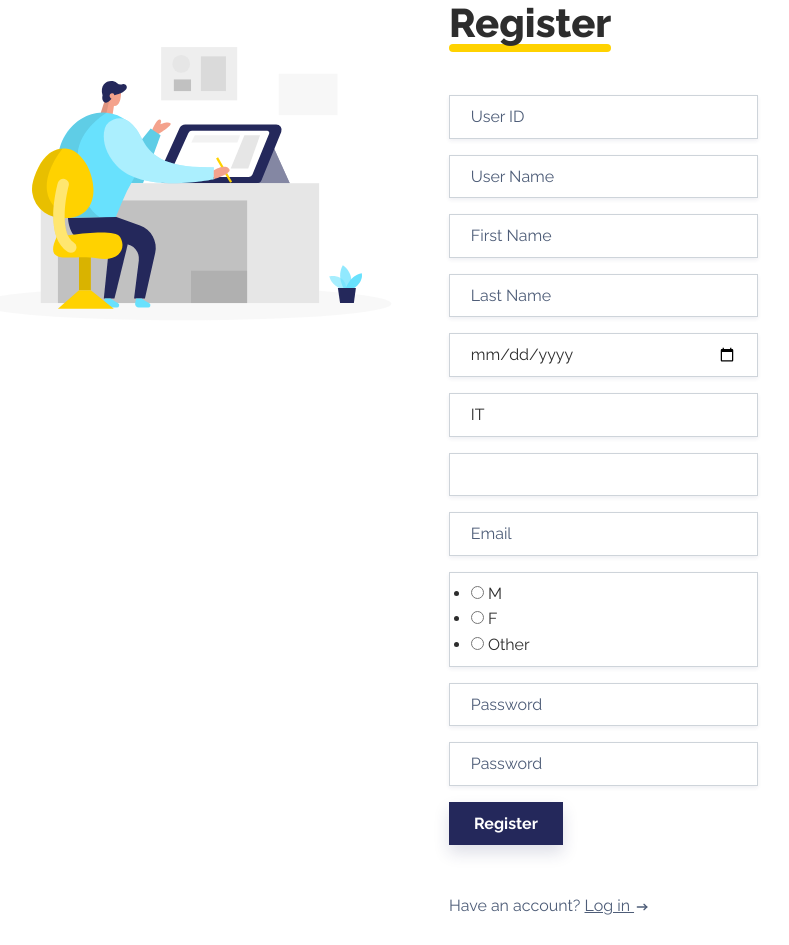
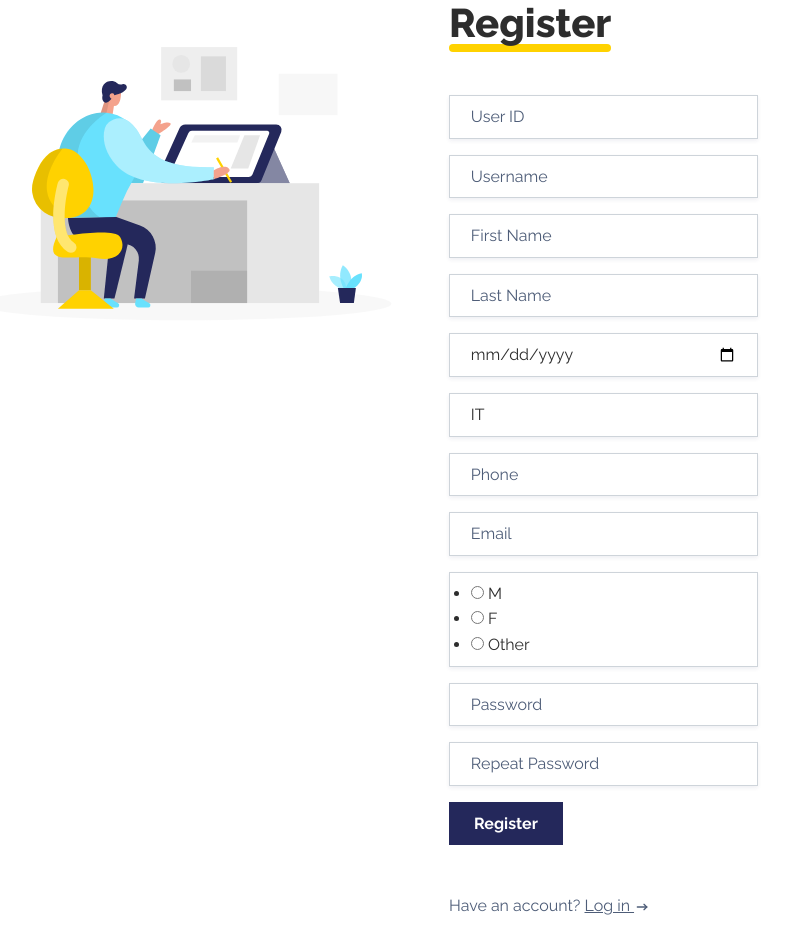
Before and after one commit to MacPapo/Paper-Review, a Flask app: page /register in a window 1280 px wide. Shown: the part 145-1090 px from the top of the page, without its empty margins (203-992 px from the left). Run offline with Flask 3, Linux system fonts and the light colour scheme; some libraries are stand-ins or nearby versions.

Commit message:
Fixed forms,Fixed login query
Fixed access with username

```diff
--- a/flask/app/models.py
+++ b/flask/app/models.py
@@ -6,7 +6,7 @@ from sqlalchemy.dialects.postgresql import BYTEA, ENUM  # Import BYTEA for postg
 from app import db, login
 
 
-class User(db.Model):
+class User(UserMixin,db.Model):
     uid = db.Column(db.String(16), index=True, primary_key=True)
     username = db.Column(db.String(32), index=True, unique=True, nullable=False)
     first_name = db.Column(db.String(32))
@@ -44,7 +44,8 @@ class User(db.Model):
 
     def format_birth_date(self):
         return self.birthdate.strftime("%Y-%m-%d")
-
+    def get_id(self):
+        return self.uid
 
 class Researcher(UserMixin, db.Model):
     rsid = db.Column(db.String(16), db.ForeignKey("user.uid"), primary_key=True)
--- a/flask/app/modules/forms.py
+++ b/flask/app/modules/forms.py
@@ -3,7 +3,7 @@ from flask_wtf import FlaskForm
 from wtforms.validators import ValidationError, DataRequired, Email, EqualTo, Length
 from wtform_address import CountrySelectField
 from app.models import User
-from datetime import date,timedelta,datetime
+from datetime import date,datetime
 from wtforms_components import DateRange
 from wtforms import (
     StringField,
@@ -12,36 +12,46 @@ from wtforms import (
     SubmitField,
     DateField,
     RadioField,
-    TelField,
     MultipleFileField,
 )
 
 class LoginForm(FlaskForm):
-    rsid = StringField("RSID", validators=[DataRequired()])
-    password = PasswordField("Password", validators=[DataRequired()])
+    username = StringField("Username", validators=[DataRequired()],
+                           render_kw={"class":"shadow-sm form-control","placeholder":"Username","size":"32"})
+    password = PasswordField("Password", validators=[DataRequired()],
+                           render_kw={"class":"shadow-sm form-control","placeholder":"Password","size":"32"})
     remember_me = BooleanField("Remember Me")
-    submit = SubmitField("Sign In")
+    submit = SubmitField("Sign In",render_kw={"class":"btn btn-primary"})
 
 
 class RegistrationForm(FlaskForm):
-
-
     today = date.today()
-    min_date = datetime.strptime(str(today.day) + '/'+ str(today.month) + '/'+ str(today.year - 18),'%d/%m/%Y').date()
-    uid = StringField("Username", validators=[DataRequired(), Length(min=16, max=16)])
-    username = StringField("User Name", validators=[DataRequired(), Length(min=6, max=32)])
-    firstname = StringField("First Name", validators=[DataRequired(), Length(min=1, max=32)],render_kw={"placeholder": "First Name","class":"shadow-sm form-control"})
-    lastname = StringField("Last Name", validators=[DataRequired(), Length(min=1, max=32)])
-    birthdate = DateField("Birth Date", validators=[DataRequired(),DateRange(max=min_date)],render_kw={"format": "%d/%m/%Y","class":"shadow-sm form-control"})
-    email = StringField("Email", validators=[DataRequired(), Email()])
-    sex = RadioField("Sex",choices=[('M','M'),('F','F'),('Other','Other')],validators=[DataRequired()])
-    nationality = CountrySelectField(default='IT')
-    phone = StringField("Phone", validators=[DataRequired()])
-    password = PasswordField("Password", validators=[DataRequired()])
+    max_date = datetime.strptime(str(today.day) + '/'+ str(today.month) + '/'+ str(today.year - 18),'%d/%m/%Y').date()
+    min_date = datetime.strptime(str(today.day) + '/'+ str(today.month) + '/'+ str(today.year - 100),'%d/%m/%Y').date()
+    uid = StringField("Username", validators=[DataRequired(), Length(min=16, max=16)],
+                      render_kw={"class":"shadow-sm form-control","size":16,"placeholder":"User ID"})
+    username = StringField("User Name", validators=[DataRequired(), Length(min=6, max=32)],
+                      render_kw={"class":"shadow-sm form-control","size":32,"placeholder":"Username"})
+    firstname = StringField("First Name", validators=[DataRequired(), Length(min=1, max=32)],
+                      render_kw={"placeholder": "First Name","class":"shadow-sm form-control","size":32})
+    lastname = StringField("Last Name", validators=[DataRequired(), Length(min=1, max=64)],
+                      render_kw={"class":"shadow-sm form-control","size":64,"placeholder":"Last Name"})
+    birthdate = DateField("Birth Date",validators=[DataRequired(),DateRange(max=max_date,min=min_date)],
+                      render_kw={"class":"shadow-sm form-control"})
+    email = StringField("Email", validators=[DataRequired(), Email()],
+                      render_kw={"class":"shadow-sm form-control","placeholder":"Email","size":64})
+    sex = RadioField("Sex",choices=[('M','M'),('F','F'),('Other','Other')],validators=[DataRequired()]
+                      )
+    nationality = CountrySelectField(default='IT',
+                      render_kw={"class":"shadow-sm form-control"})
+    phone = StringField("Phone", validators=[DataRequired()],
+                      render_kw={"class":"shadow-sm form-control","placeholder":"Phone","size":16})
+    password = PasswordField("Password", validators=[DataRequired()],
+                      render_kw={"class":"shadow-sm form-control","placeholder":"Password","size":32})
     password2 = PasswordField(
-        "Repeat Password", validators=[DataRequired(), EqualTo("password")]
-    )
-    submit = SubmitField("Register")
+        "Repeat Password", validators=[DataRequired(), EqualTo("password")],
+                      render_kw={"placeholder":"Repeat Password","size":32,"class":"shadow-sm form-control"})
+    submit = SubmitField("Register",render_kw={"class":"btn btn-primary"})
 
     def validate_uid(self, uid):
         user = User.query.filter_by(uid=uid.data).first()
--- a/flask/app/routes.py
+++ b/flask/app/routes.py
@@ -30,20 +30,28 @@ def login():
         return redirect(url_for("index"))
     form = LoginForm()
     if form.validate_on_submit():
-        researcher = Researcher.query.filter_by(rsid=form.rsid.data).first()
-        user = (
+        user = User.query.filter_by(username=form.username.data).first()
+        #Non esiste utente con questo  username
+        if user is None or not user.check_password(form.password.data):
+            app.logger.info("Invalid username or password for user %s", form.username.data)
+            flash("Invalid username or password")
+            return redirect(url_for("login"))
+        #Controllo se è un ricercatore o reviewer
+        researcher = (
             User.query.join(Researcher, User.uid == Researcher.rsid)
-            .filter_by(rsid=form.rsid.data)
+            .filter_by(rsid=user.get_id())
             .first()
         )
-        if user is None or not user.check_password(form.password.data):
-            flash("Invalid username or password")
+        if researcher is None:
+            app.logger.info("User %s is not a researcher", form.username.data)
             return redirect(url_for("login"))
-        login_user(researcher, remember=form.remember_me.data)
-        next_page = request.args.get("next")
-        if not next_page or url_parse(next_page).netloc != "":
-            next_page = url_for("index")
-        return redirect(next_page)
+        else:
+            app.logger.info("User %s is a researcher", form.username.data)
+            login_user(researcher, remember=form.remember_me.data)
+            next_page = request.args.get("next")
+            if not next_page or url_parse(next_page).netloc != "":
+                next_page = url_for("index")
+                return redirect(next_page)
     return render_template("login.html", title="Sign In", form=form)
 
 
--- a/flask/app/templates/register.html
+++ b/flask/app/templates/register.html
@@ -12,73 +12,73 @@
                 <form action="" method="post">
                     {{ form.hidden_tag() }}
                     <div class="mb-3">
-                        {{ form.uid(class_="shadow-sm form-control", size=16, placeholder="User ID") }}
+                        {{ form.uid() }}
                         {% for error in form.uid.errors %}
                         <span style="color: red;">[{{ error }}]</span>
                         {% endfor %}
                     </div>
                     <div class="mb-3">
-                        {{ form.username(class_="shadow-sm form-control", size=32, placeholder="User Name") }}
+                        {{ form.username() }}
                         {% for error in form.username.errors %}
                         <span style="color: red;">[{{ error }}]</span>
                         {% endfor %}
                     </div>
                     <div class="mb-3">
-                        {{ form.firstname(size=64) }}
+                        {{ form.firstname() }}
                         {% for error in form.firstname.errors %}
                         <span style="color: red;">[{{ error }}]</span>
                         {% endfor %}
                     </div>
                     <div class="mb-3">
-                        {{ form.lastname(class_="shadow-sm form-control", size=64, placeholder="Last Name") }}
+                        {{ form.lastname() }}
                         {% for error in form.lastname.errors %}
                         <span style="color: red;">[{{ error }}]</span>
                         {% endfor %}
                     </div>
                     <div class="mb-3">
-                        {{ form.birthdate(class_="shadow-sm form-control", placeholder="Last Name") }}
+                        {{ form.birthdate() }}
                         {% for error in form.birthdate.errors %}
                         <span style="color: red;">[{{ error }}]</span>
                         {% endfor %}
                     </div>
                     <div class="mb-3">
-                        {{ form.nationality(class_="shadow-sm form-control") }}
+                        {{ form.nationality() }}
                         {% for error in form.nationality.errors %}
                         <span style="color: red;">[{{ error }}]</span>
                         {% endfor %}
                     </div>
                     <div class="mb-3">
-                        {{ form.phone(class_="shadow-sm form-control") }}
+                        {{ form.phone() }}
                         {% for error in form.phone.errors %}
                         <span style="color: red;">[{{ error }}]</span>
                         {% endfor %}
                     </div>
                     <div class="mb-3">
-                        {{ form.email(class_="shadow-sm form-control", size=64, placeholder="Email") }}
+                        {{ form.email() }}
                         {% for error in form.email.errors %}
                         <span style="color: red;">[{{ error }}]</span>
                         {% endfor %}
                     </div>
                     <div class="mb-3">
-                        {{ form.sex(class_='shadow-sm form-control') }}
+                        {{ form.sex(class="shadow-sm form-control") }}
                         {% for error in form.sex.errors %}
                         <span style="color: red;">[{{ error }}]</span>
                         {% endfor %}
                     </div>
                     <div class="mb-3">
-                        {{ form.password(class_="shadow-sm form-control", size=32, placeholder="Password") }}
+                        {{ form.password() }}
                         {% for error in form.password.errors %}
                         <span style="color: red;">[{{ error }}]</span>
                         {% endfor %}
                     </div>
                     <div class="mb-3">
-                        {{ form.password2(class_="shadow-sm form-control", size=32, placeholder="Password") }}
+                        {{ form.password2() }}
                         {% for error in form.password2.errors %}
                         <span style="color: red;">[{{ error }}]</span>
                         {% endfor %}
                     </div>
                     <div class="mb-5">
-                        {{ form.submit(class_="btn btn-primary shadow") }}
+                        {{ form.submit() }}
                     </div>
                     <p class="text-muted">Have an account? <a href="{{ url_for('login') }}">Log in&nbsp;<svg
                                 xmlns="http://www.w3.org/2000/svg" width="1em" height="1em" viewBox="0 0 24 24"
```
Also changed, not shown: flask/app/templates/login.html (+4 -4 lines).
